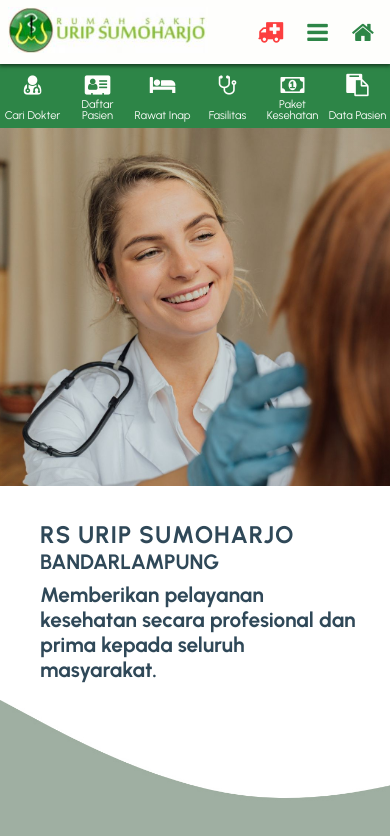
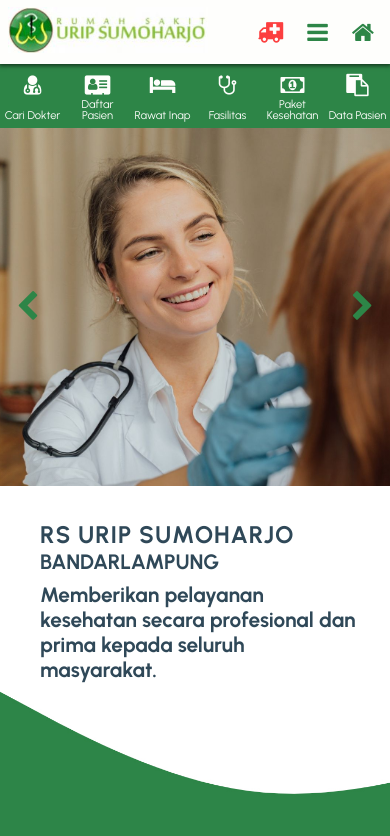
Before and after one commit to RizaHariati/RSUripSumoharjo, a React (Create React App) app: page / in a window 390 px wide. Shown: the top 836 px of the page. Built offline with nearby package versions, Linux system fonts and the light colour scheme.

Commit message:
fixing home page

```diff
--- a/src/styles/index.css
+++ b/src/styles/index.css
@@ -796,7 +796,7 @@ body::-webkit-scrollbar {
     z-index: 5;
   }
   .nav-wave {
-    height: 50%;
+    height: 40%;
     -o-object-fit: cover;
        object-fit: cover;
   }
@@ -888,6 +888,7 @@ body::-webkit-scrollbar {
   color: var(--green1);
   -webkit-transition: var(--transition);
   transition: var(--transition);
+  z-index: 2;
 }
 
 .arrow.next {
```
Also changed, not shown: public/assets/images/wave2.jpg.
